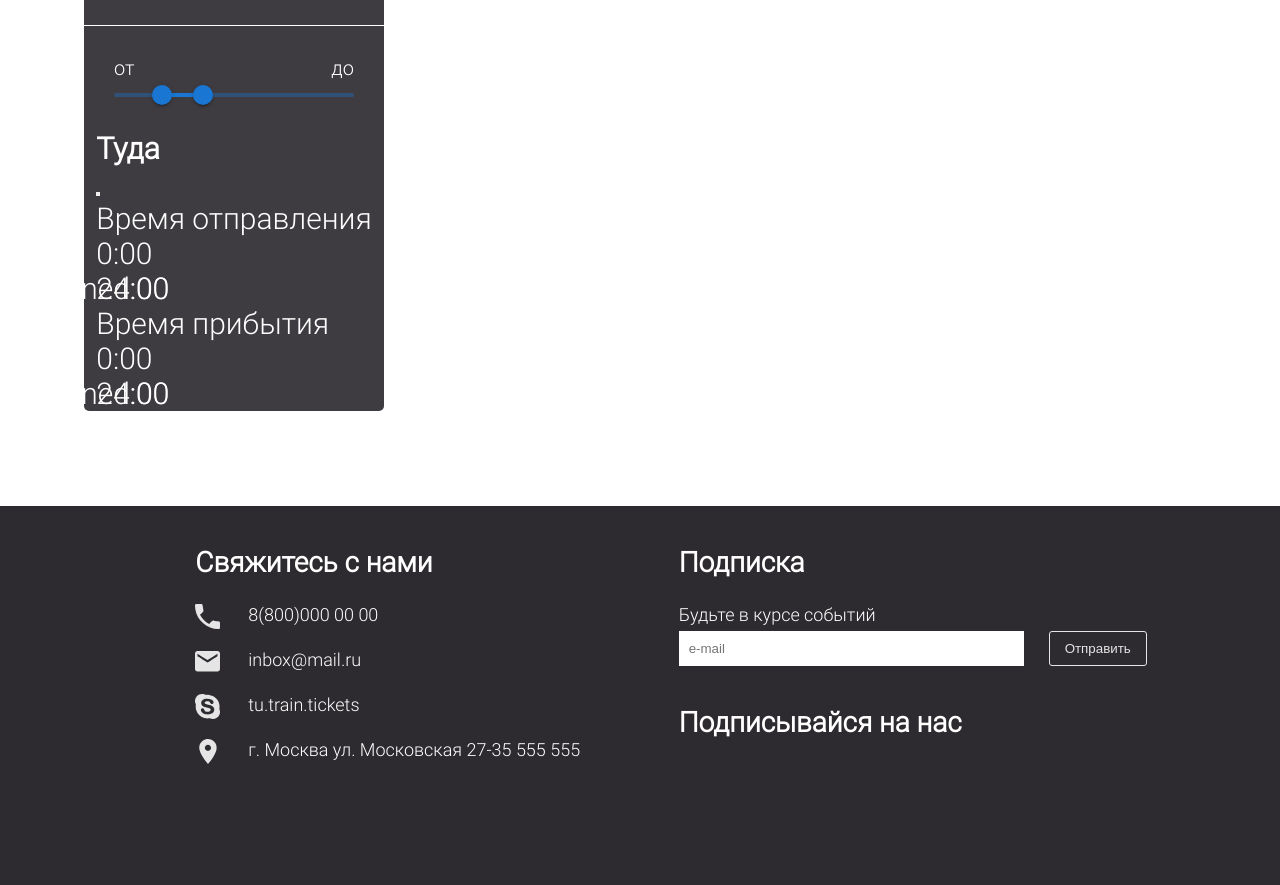
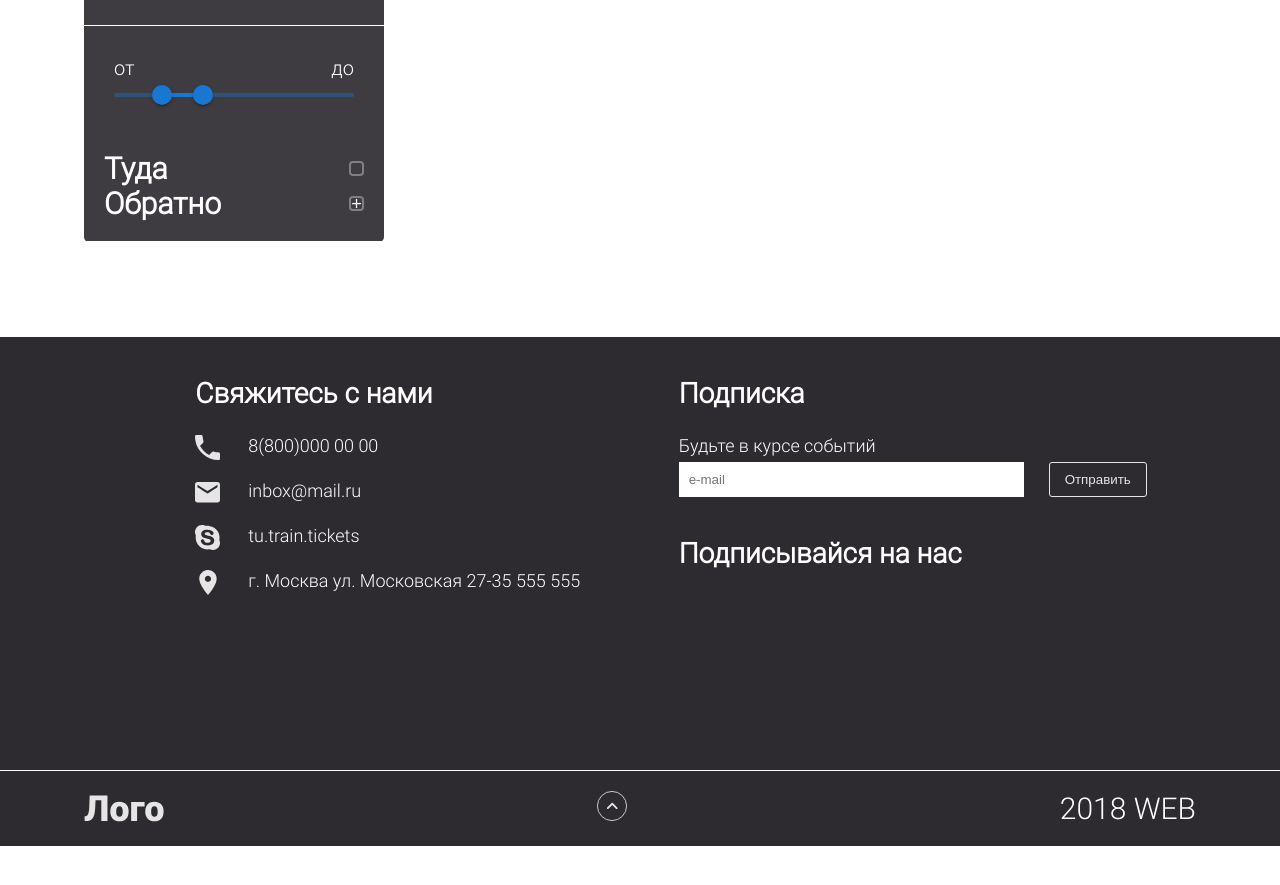
Before and after one commit to NickoSinnikov/fe_2_diplom, a React (Create React App) app: page /tickets in a window 1280 px wide. Shown: the part 968-1853 px from the top of the page. After the commit the page ends 1814 px from the top, so only its background shows below. Built offline with nearby package versions, Linux system fonts and the light colour scheme.

Commit message:
time filter hidden

```diff
--- a/package.json
+++ b/package.json
@@ -8,6 +8,8 @@
     "@testing-library/user-event": "^13.5.0",
     "react": "^18.2.0",
     "react-dom": "^18.2.0",
+    "react-input-range-fork-for-react-18": "^1.0.0",
+    "react-redux": "^8.0.5",
     "react-router": "^6.8.2",
     "react-router-dom": "^6.8.2",
     "react-scripts": "5.0.1",
--- a/src/components/Aside/TimeFilter.jsx
+++ b/src/components/Aside/TimeFilter.jsx
@@ -1,8 +1,8 @@
-import React, { useState } from 'react';
-import { useSelector, useDispatch } from 'react-redux';
-import InputRange from 'react-input-range';
+import React, { useState } from "react";
+import { useSelector, useDispatch } from "react-redux";
+//import InputRange from 'react-input-range';
 
-export default function TimeFilter(){
+export default function TimeFilter() {
   const [isHidden, setHidden] = useState({
     departure: true,
     arrival: true,
@@ -10,28 +10,25 @@ export default function TimeFilter(){
   const onHidden = (name) => {
     setHidden((prev) => ({ ...prev, [name]: !prev[name] }));
   };
-    return(
-        <div className="time-filter">
-            <div className="timeFilter_header">
-               <h4 className="timeFilter_header-title title title-goThere">
-                  Туда
-               </h4>
+  return (
+    <div className="aside-item">
+      <div className="time-filter__block">
+        <div className="time-filter_header">
+          <h4 className="time-filter_header-title title title-goThere">Туда</h4>
           <button
             type="button"
-                  className={`timeFilter_button ${
-                     isHidden.departure ? 'active-button' : 'inactive-button'
+            className={`time-filter_button ${
+              isHidden.departure ? "active-button" : "inactive-button"
             }`}
-                  onClick={() => onHidden('departure')}
+            onClick={() => onHidden("departure")}
           />
         </div>
         <div
-               className={`timeFilter_form ${
-                  isHidden.departure ? 'hidden' : ''
-               }`}
+          className={`time-filter_form ${isHidden.departure ? "hidden" : ""}`}
         >
-               <p className="timeFilter_title">Время отправления</p>
-               <div className="timeFilter_range">
-                  <InputRange
+          <p className="time-filter_title">Время отправления</p>
+          <div className="time-filter_range">
+            {/* <InputRange
                      formatLabel={(value) => `${value}:00`}
                      minValue={0}
                      maxValue={24}
@@ -42,13 +39,11 @@ export default function TimeFilter(){
                     //  onChange={(value) =>
                     //     handleChange('start_departure', value)
                     //  }
-                  />
+                  /> */}
           </div>
-               <p className="timeFilter_title title title-right">
-                  Время прибытия
-               </p>
-               <div className="timeFilter_range">
-                  <InputRange
+          <p className="time-filter_title title title-right">Время прибытия</p>
+          <div className="time-filter_range">
+            {/* <InputRange
                      formatLabel={(value) => `${value}:00`}
                      minValue={0}
                      maxValue={24}
@@ -57,9 +52,55 @@ export default function TimeFilter(){
                     //     max: start_arrival_hour_to,
                     //  }}
                     //  onChange={(value) => handleChange('start_arrival', value)}
-                  />
+                  /> */}
           </div>
         </div>
       </div>
-    )
+      <div className="time-filter__block">
+        <div className="time-filter_header">
+          <h4 className="time-filter_header-title title title-goThere">
+            Обратно
+          </h4>
+          <button
+            type="button"
+            className={`time-filter_button ${
+              isHidden.arrival ? "active-button" : "inactive-button"
+            }`}
+            onClick={() => onHidden("arrival")}
+          >
+            <p>{isHidden.arrival ? "+" : "-"}</p> </button>
+        </div>
+        <div className={`time-filter_form ${isHidden.arrival ? "hidden" : ""}`}>
+          <p className="time-filter_title">Время отправления</p>
+          <div className="time-filter_range">
+            {/* <InputRange
+                     formatLabel={(value) => `${value}:00`}
+                     minValue={0}
+                     maxValue={24}
+                    //  value={{
+                    //     min: start_departure_hour_from,
+                    //     max: start_departure_hour_to,
+                    //  }}
+                    //  onChange={(value) =>
+                    //     handleChange('start_departure', value)
+                    //  }
+                  /> */}
+          </div>
+          <p className="time-filter_title title title-right">Время прибытия</p>
+          <div className="time-filter_range">
+            {/* <InputRange
+                     formatLabel={(value) => `${value}:00`}
+                     minValue={0}
+                     maxValue={24}
+                    //  value={{
+                    //     min: start_arrival_hour_from,
+                    //     max: start_arrival_hour_to,
+                    //  }}
+                    //  onChange={(value) => handleChange('start_arrival', value)}
+                  /> */}
+          </div>
+        </div>
+      </div>
+    </div>
+  );
 }
--- a/src/css/aside.css
+++ b/src/css/aside.css
@@ -20,6 +20,7 @@
     border-bottom: 1px solid white;
 }
 
+/** Options filter */
 
 .options-filter__item{
     display: flex;
@@ -48,6 +49,7 @@
     margin-right: 20px;
 }
 
+/** Price filter */
 
 .price-filter{
     width: 100%;
@@ -66,3 +68,50 @@
 
     font-size: 20px;
 }
+
+/* * Date filter */
+
+.time-filter{
+    width: 100%;
+
+}
+
+.time-filter_header{
+    display: flex;
+    justify-content: space-between;
+
+}
+
+.time-filter_button{
+    width:15px;
+    height: 15px;
+    align-self: center;
+    border: 2px solid grey;
+    border-radius: 4px;
+    background-color: inherit;
+
+    color: white;
+
+    font-size: 18px;
+
+    position: relative;
+}
+
+.time-filter_button p{
+margin: 0;
+   position: absolute;
+   top: 50%;
+   left: 50%;
+   margin-right: -50%;
+   transform: translate(-50%, -50%) }
+
+
+.time-filter_button:hover{
+    border-color: orange;
+}
+
+
+
+.hidden {
+    display: none;
+ }
```
Also changed, not shown: 1 other file (tests, documents, lock files or other folders). Lines whose indentation alone changed are shown as unchanged.
